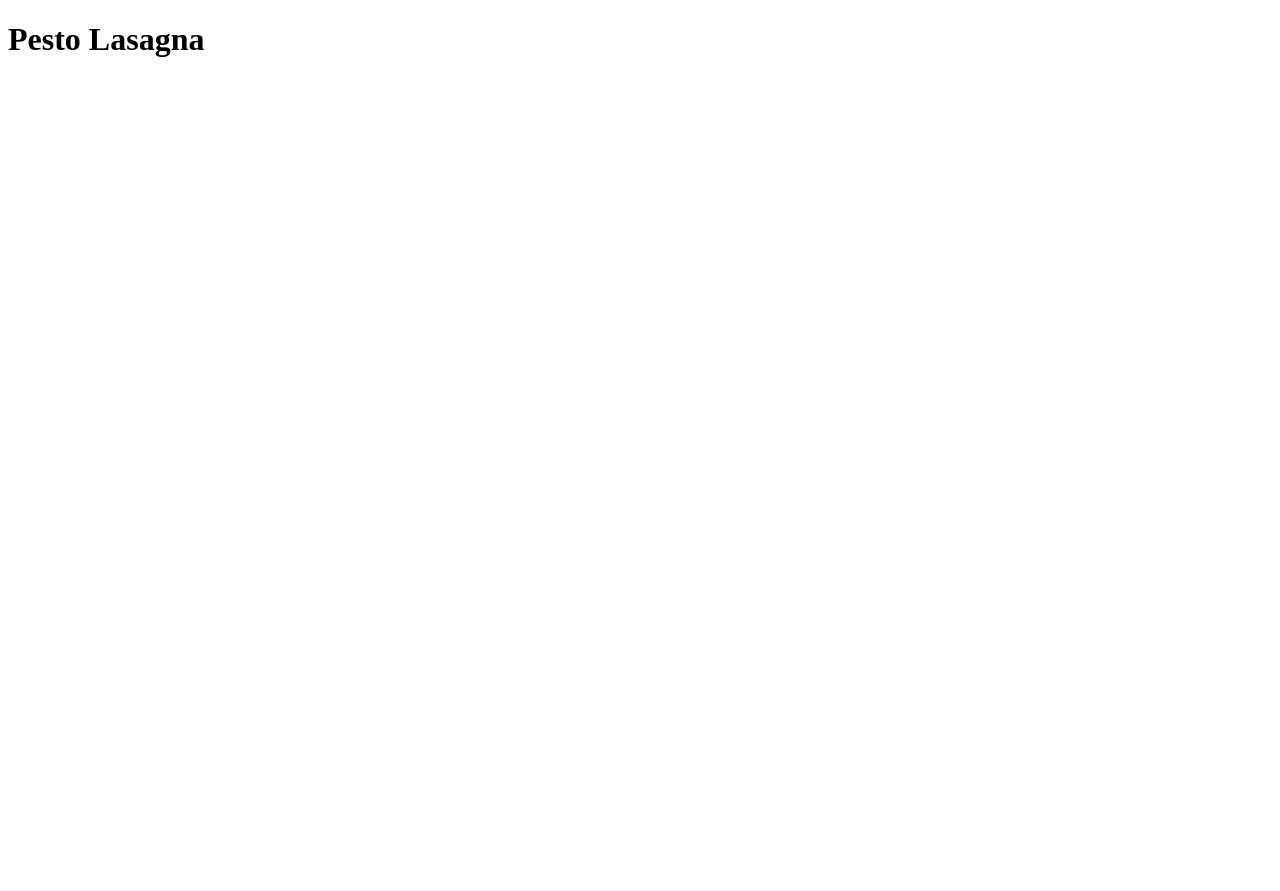
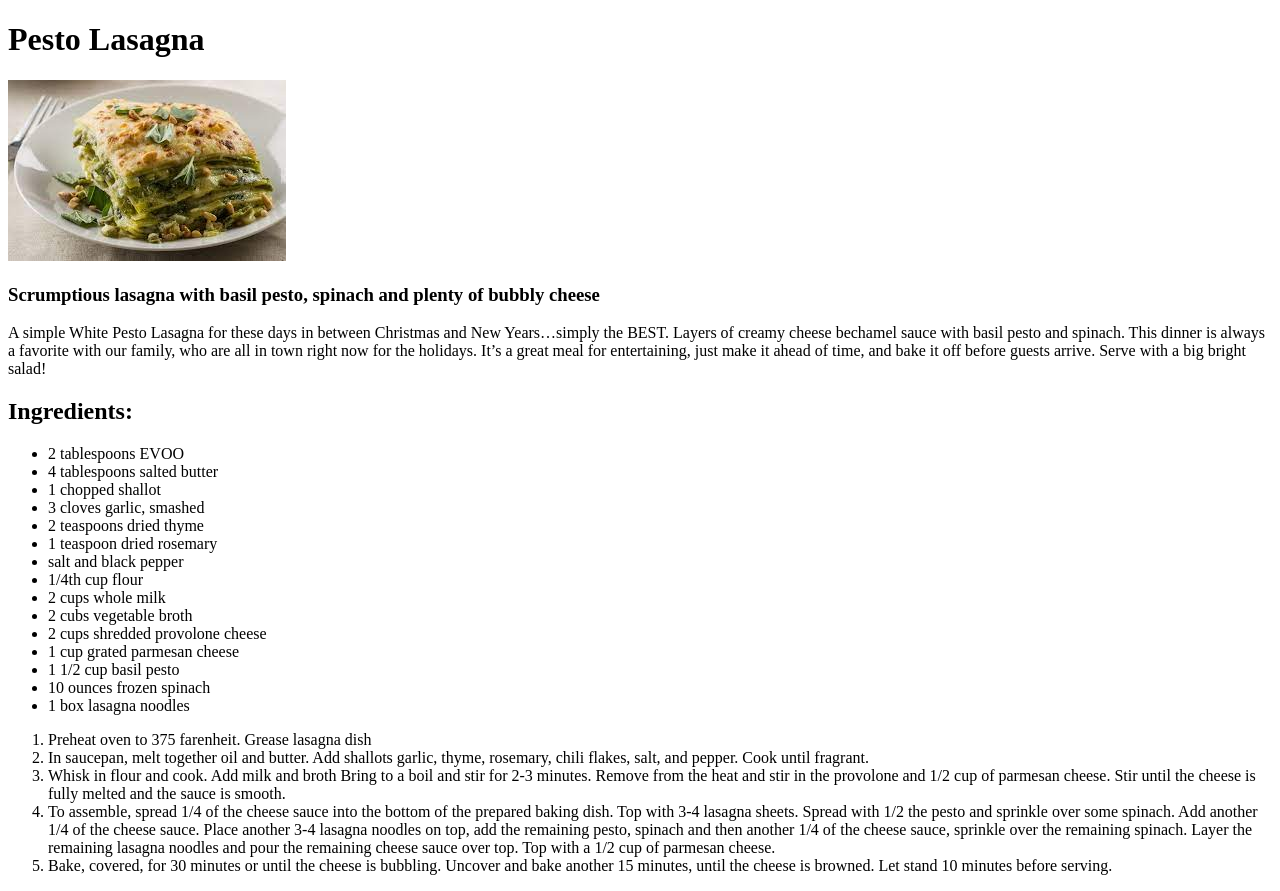
Before and after one commit to Ethab-bit/odin-recipes, a plain HTML site: page recipes/lasagna.html in a window 1280 px wide. Before the commit the page ends 800 px from the top, so only its background shows below. Drawn offline with Linux system fonts and the light colour scheme.

Commit message:
Added second recipe and made change to allow opening into new tab after clicking a link

```diff
--- a/recipes/lasagna.html
+++ b/recipes/lasagna.html
@@ -8,6 +8,37 @@
 </head>
 <body>
     <h1>Pesto Lasagna</h1>
-    <img src="" alt="">
+    <img src="../assets/pesto.jpeg" alt="An image of a delicious pesto lasagna">
+        <h3>Scrumptious lasagna with basil pesto, spinach and plenty of bubbly cheese</h3>
+        <p>A simple White Pesto Lasagna for these days in between Christmas and New Years…simply the BEST. Layers of creamy cheese bechamel sauce with basil pesto and spinach. This dinner is always a favorite with our family, who are all in town right now for the holidays. It’s a great meal for entertaining, just make it ahead of time, and bake it off before guests arrive. Serve with a big bright salad!</p>
+        <h2>Ingredients:</h2>
+        <ul>
+            <li>2 tablespoons EVOO</li>
+            <li>4 tablespoons salted butter</li>
+            <li>1 chopped shallot</li>
+            <li>3 cloves garlic, smashed</li>
+            <li>2 teaspoons dried thyme</li>
+            <li>1 teaspoon dried rosemary</li>
+            <li>salt and black pepper</li>
+            <li>1/4th cup flour</li>
+            <li>2 cups whole milk</li>
+            <li>2 cubs vegetable broth</li>
+            <li>2 cups shredded provolone cheese</li>
+            <li>1 cup grated parmesan cheese</li>
+            <li>1 1/2 cup basil pesto</li>
+            <li>10 ounces frozen spinach</li>
+            <li>1 box lasagna noodles</li>
+        </ul>
+
+        <ol>
+            <li> Preheat oven to 375 farenheit. Grease lasagna dish</li>
+            <li> In saucepan, melt together oil and butter. Add shallots
+                garlic, thyme, rosemary, chili flakes, salt, and pepper. Cook until fragrant.
+            </li>
+            <li> Whisk in flour and cook. Add milk and broth Bring to a boil and stir for 2-3 minutes. Remove from the heat and stir in the provolone and 1/2 cup of parmesan cheese. Stir until the cheese is fully melted and the sauce is smooth.</li>
+            <li> To assemble, spread 1/4 of the cheese sauce into the bottom of the prepared baking dish. Top with 3-4 lasagna sheets. Spread with 1/2 the pesto and sprinkle over some spinach. Add another 1/4 of the cheese sauce. Place another 3-4 lasagna noodles on top, add the remaining pesto, spinach and then another 1/4 of the cheese sauce, sprinkle over the remaining spinach. Layer the remaining lasagna noodles and pour the remaining cheese sauce over top. Top with a 1/2 cup of parmesan cheese.</li>
+            <li> Bake, covered, for 30 minutes or until the cheese is bubbling. Uncover and bake another 15 minutes, until the cheese is browned. Let stand 10 minutes before serving.</li>
+        </ol>
+
 </body>
 </html>
```
Also changed, not shown: index.html (+3 -1 lines), recipes/pbj.html (added, +31 -0 lines), assets/pbj.jpeg (added), assets/pesto.jpeg (added).
